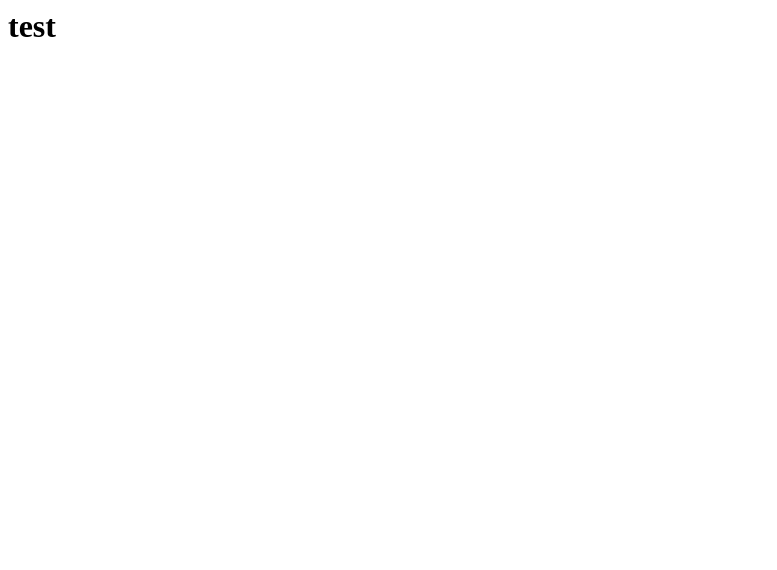
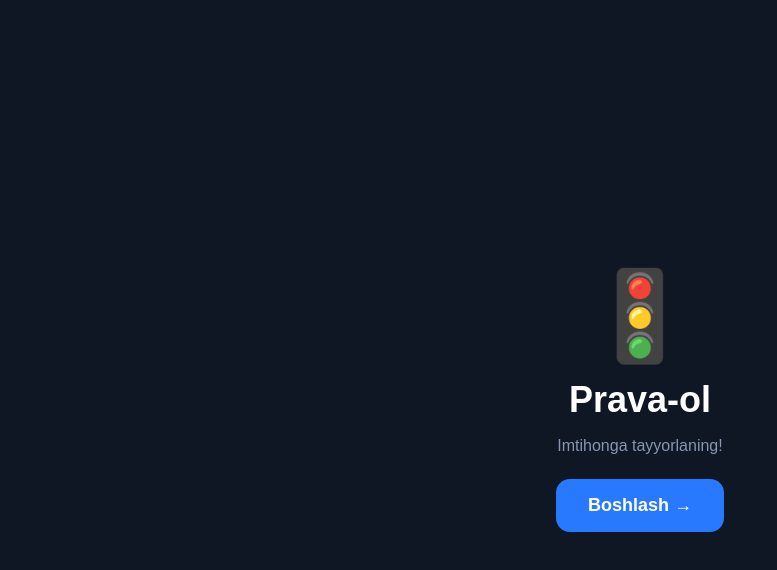
Before and after one commit to bekzoddgaffarov-bot/prava-ol-Description-Haydovchilik-imtihon-ilovasi-Public-Add-a-README-file, a plain HTML site: page index.html in a window 1280 px wide. Shown: the whole page, without its empty margins (0-777 px from the left). Drawn offline with Linux system fonts and the light colour scheme.

Commit message:
prava-ol v2

```diff
--- a/index.html
+++ b/index.html
@@ -1 +1 @@
-<h1>test</h1>
+<!DOCTYPE html><html lang="uz"><head><meta charset="UTF-8"/><meta name="viewport" content="width=device-width,initial-scale=1,maximum-scale=1,user-scalable=no"/><title>Prava-ol</title><style>*{margin:0;padding:0;box-sizing:border-box}body{background:#0f1724;color:#fff;font-family:sans-serif;height:100vh;display:flex;align-items:center;justify-content:center;flex-direction:column;gap:16px}.icon{font-size:80px;animation:p 2s infinite}@keyframes p{50%{transform:scale(1.1)}}h1{font-size:36px;font-weight:900}p{color:#8896b3;font-size:16px}.btn{background:#2979ff;border:none;color:#fff;padding:16px 32px;border-radius:14px;font-size:18px;font-weight:700;cursor:pointer;margin-top:8px}</style></head><body><div class="icon">&#x1F6A6;</div><h1>Prava-ol</h1><p>Imtihonga tayyorlaning!</p><button class="btn" onclick="this.textContent='Yuklanmoqda...'">Boshlash &#x2192;</button><script>if('serviceWorker'in navigator)navigator.serviceWorker.register('sw.js')</script></body></html>
```
